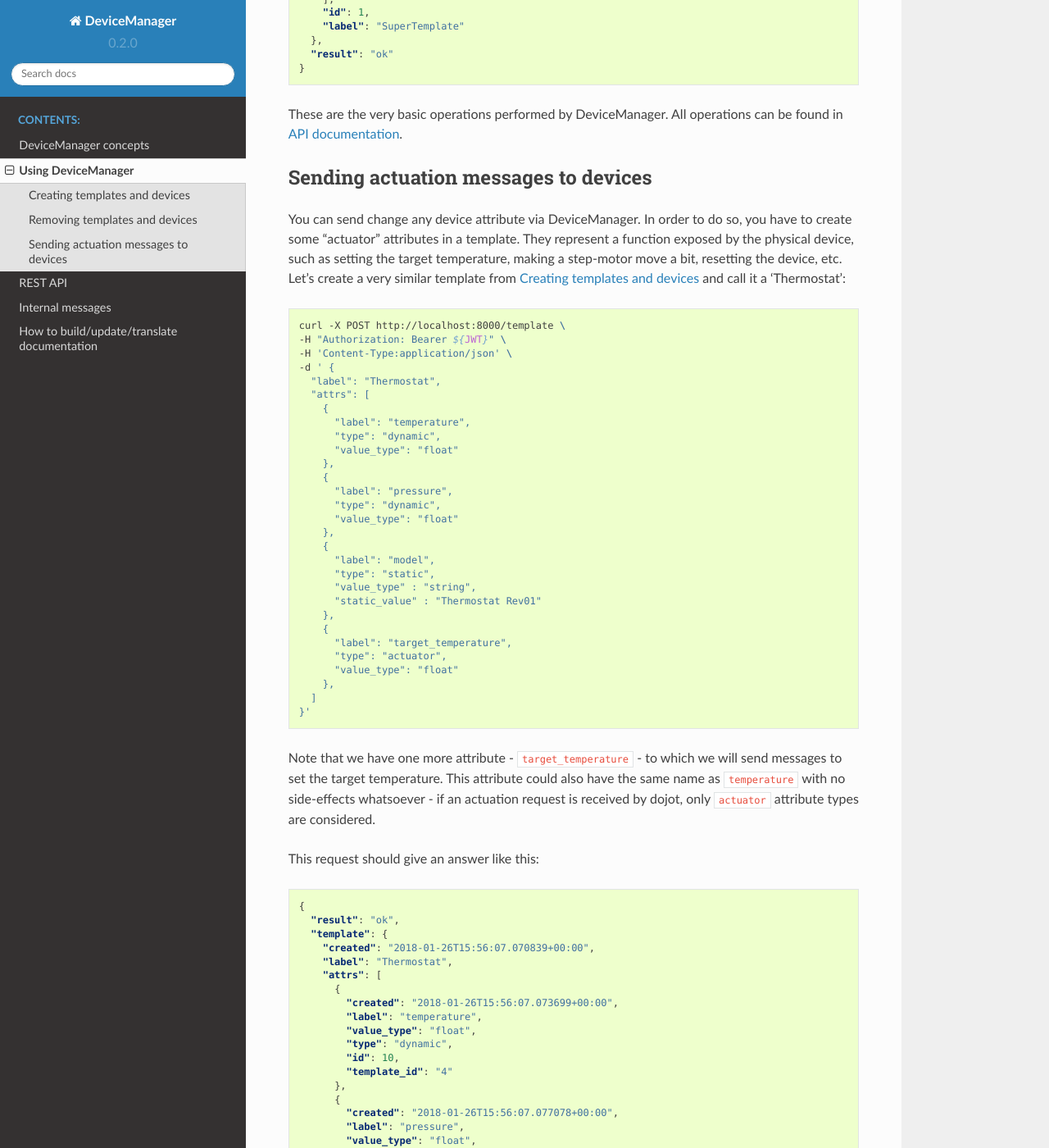
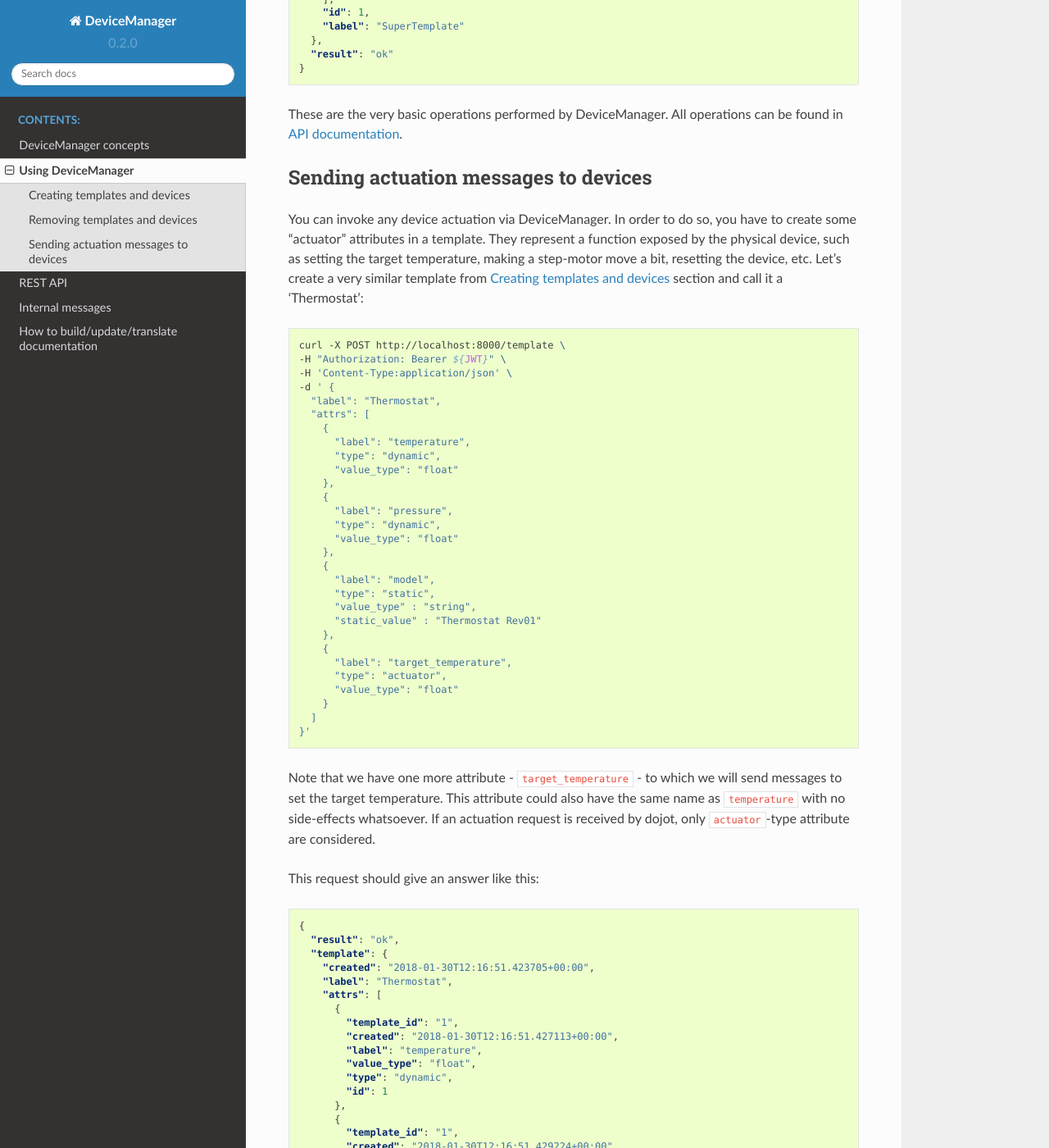
Before and after one commit to rascaraficci/device-manager, a Sphinx documentation site: the page built from docs/using-device-manager.rst, in a window 1280 px wide and 1400 px high, scrolled down 8382 px. Shown: the whole window at 82% size. Built offline with Sphinx 7.4.7 and the Read the Docs theme 2.0.0, drawn with Linux system fonts in a browser that asks for light colours; some of the changed text lies outside the part shown.

```diff
--- a/docs/kafka-messages.rst
+++ b/docs/kafka-messages.rst
@@ -20,7 +20,7 @@ be consumed by any component interested in them, such as IoT agents.
    * - Device removal
      - dojot.device-manager.device
      - `Removal message`_
-   * - Device configuration
+   * - Device actuation
      - dojot.device-manager.device
      - `Actuation message`_
 
--- a/docs/using-device-manager.rst
+++ b/docs/using-device-manager.rst
@@ -495,12 +495,12 @@ operations can be found in `API documentation <api.html>`_.
 Sending actuation messages to devices
 -----------------------------------------
 
-You can send change any device attribute via DeviceManager. In order to do so,
-you have to create some "actuator" attributes in a template. They represent a
+You can invoke any device actuation via DeviceManager. In order to do so, you
+have to create some "actuator" attributes in a template. They represent a
 function exposed by the physical device, such as setting the target
 temperature, making a step-motor move a bit, resetting the device, etc. Let's
-create a very similar template from `Creating templates and devices`_ and call
-it a 'Thermostat':
+create a very similar template from `Creating templates and devices`_ section
+and call it a 'Thermostat':
 
 .. code-block:: bash
 
@@ -530,15 +530,15 @@ it a 'Thermostat':
           "label": "target_temperature",
           "type": "actuator",
           "value_type": "float"
-        },
+        }
       ]
     }'
 
 
 Note that we have one more attribute - ``target_temperature`` - to which we
 will send messages to set the target temperature. This attribute could also
-have the same name as ``temperature`` with no side-effects whatsoever - if an
-actuation request is received by dojot, only ``actuator`` attribute types are
+have the same name as ``temperature`` with no side-effects whatsoever. If an
+actuation request is received by dojot, only ``actuator``-type attribute are
 considered.
 
 This request should give an answer like this:
@@ -548,44 +548,44 @@ This request should give an answer like this:
     {
       "result": "ok",
       "template": {
-        "created": "2018-01-26T15:56:07.070839+00:00",
+        "created": "2018-01-30T12:16:51.423705+00:00",
         "label": "Thermostat",
         "attrs": [
           {
-            "created": "2018-01-26T15:56:07.073699+00:00",
+            "template_id": "1",
+            "created": "2018-01-30T12:16:51.427113+00:00",
             "label": "temperature",
             "value_type": "float",
             "type": "dynamic",
-            "id": 10,
-            "template_id": "4"
+            "id": 1
           },
           {
-            "created": "2018-01-26T15:56:07.077078+00:00",
+            "template_id": "1",
+            "created": "2018-01-30T12:16:51.429224+00:00",
             "label": "pressure",
             "value_type": "float",
             "type": "dynamic",
-            "id": 11,
-            "template_id": "4"
+            "id": 2
           },
           {
             "static_value": "Thermostat Rev01",
-            "created": "2018-01-26T15:56:07.078822+00:00",
+            "created": "2018-01-30T12:16:51.430194+00:00",
             "label": "model",
             "value_type": "string",
             "type": "static",
-            "id": 12,
-            "template_id": "4"
+            "id": 3,
+            "template_id": "1"
           },
           {
-            "created": "2018-01-26T15:56:07.073699+00:00",
+            "template_id": "1",
+            "created": "2018-01-30T12:16:51.430870+00:00",
             "label": "target_temperature",
             "value_type": "float",
             "type": "actuator",
-            "id": 13,
-            "template_id": "4"
-          },
+            "id": 4
+          }
         ],
-        "id": 4
+        "id": 1
       }
     }
 
@@ -599,7 +599,7 @@ Creating a device based on it is no different than before:
     -H 'Content-Type:application/json' \
     -d ' {
       "templates": [
-        "4"
+        "1"
       ],
       "label": "device"
     }'
```
Also changed, not shown: other parts of docs/kafka-messages.rst (+1 -1 lines), other parts of docs/using-device-manager.rst (+9 -4 lines).
